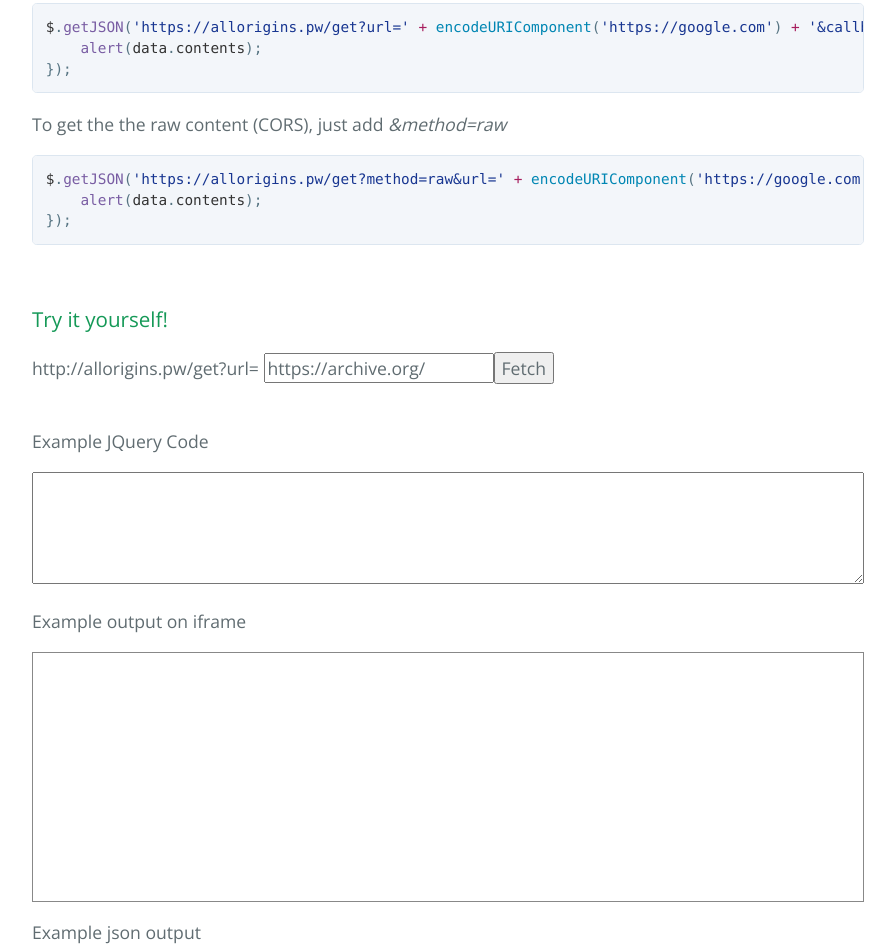
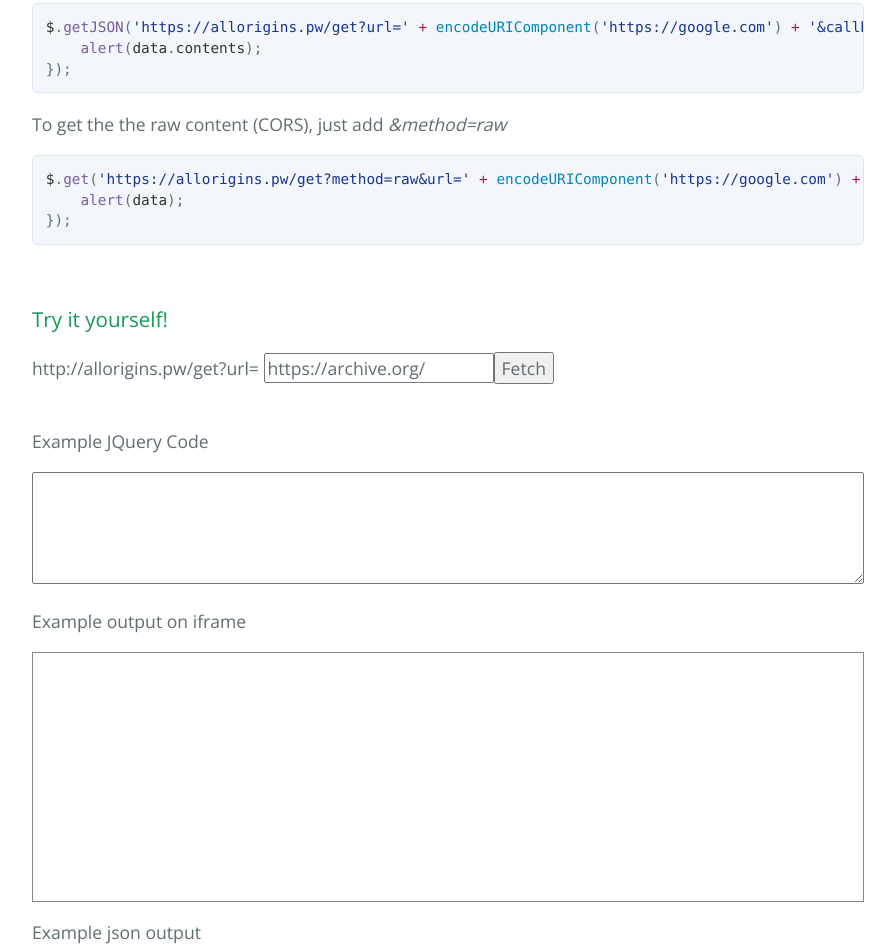
Before and after one commit to gnuns/allOrigins, a plain HTML site: page index.html in a window 1280 px wide. Shown: the part 841-1793 px from the top of the page, without its empty margins (192-1087 px from the left). Drawn offline with nearby package versions, Linux system fonts and the light colour scheme.

Commit message:
Update index.html

```diff
--- a/index.html
+++ b/index.html
@@ -47,8 +47,8 @@
 
 <p>To get the the raw content (CORS), just add <i>&method=raw</i></p>
 
-<div class="highlight highlight-source-js"><pre><span class="pl-smi">$</span>.<span class="pl-en">getJSON</span>(<span class="pl-s"><span class="pl-pds">'</span>https://allorigins.pw/get?method=raw&url=<span class="pl-pds">'</span></span> <span class="pl-k">+</span> <span class="pl-c1">encodeURIComponent</span>(<span class="pl-s"><span class="pl-pds">'</span>https://google.com<span class="pl-pds">'</span></span>) <span class="pl-k">+</span> <span class="pl-s"><span class="pl-pds">'</span>&amp;callback=?<span class="pl-pds">'</span></span>, <span class="pl-k">function</span>(<span class="pl-smi">data</span>){
-    <span class="pl-en">alert</span>(<span class="pl-smi">data</span>.<span class="pl-smi">contents</span>);
+<div class="highlight highlight-source-js"><pre><span class="pl-smi">$</span>.<span class="pl-en">get</span>(<span class="pl-s"><span class="pl-pds">'</span>https://allorigins.pw/get?method=raw&url=<span class="pl-pds">'</span></span> <span class="pl-k">+</span> <span class="pl-c1">encodeURIComponent</span>(<span class="pl-s"><span class="pl-pds">'</span>https://google.com<span class="pl-pds">'</span></span>) <span class="pl-k">+</span> <span class="pl-s"><span class="pl-pds">'</span>&amp;callback=?<span class="pl-pds">'</span></span>, <span class="pl-k">function</span>(<span class="pl-smi">data</span>){
+    <span class="pl-en">alert</span>(<span class="pl-smi">data</span>);
 });</pre>
 
 <br>
```
